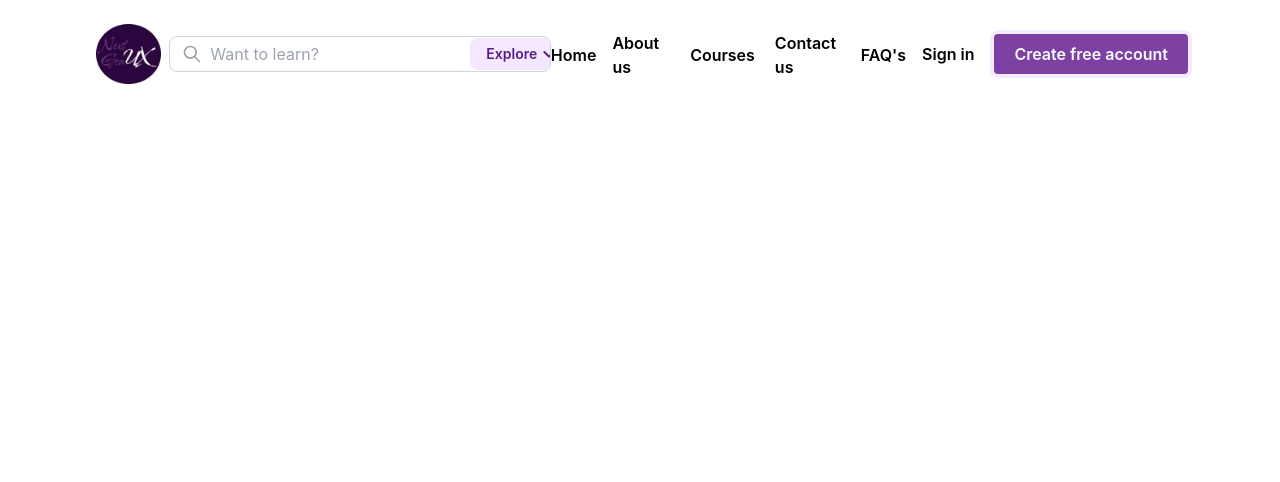
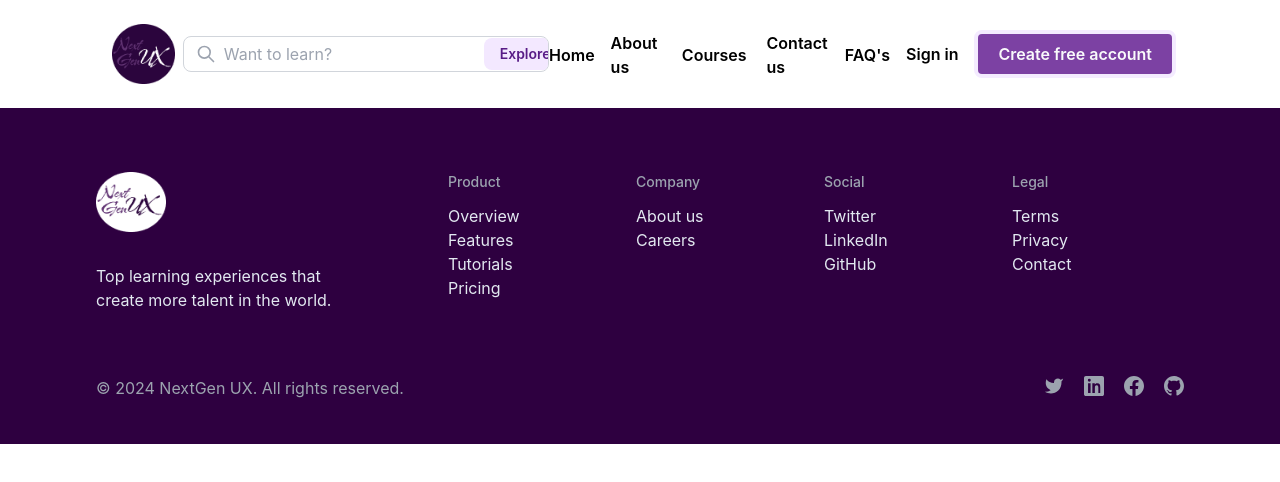
Before and after one commit to vaishnavibadwaik24/next-gen-ux, a React (Create React App) app: page / in a window 1280 px wide. Shown: the top 482 px of the page. Built offline with nearby package versions, Linux system fonts and the light colour scheme.

Commit message:
Footer section added

```diff
--- a/src/Home.jsx
+++ b/src/Home.jsx
@@ -1,5 +1,6 @@
 import React, { useState } from "react";
 import logo from "./logo.png";
+import logolight from "./logo-light.png";
 
 function Home() {
   const [isOpen, setIsOpen] = useState(false);
@@ -8,7 +9,7 @@ function Home() {
   return (
     <>
       {/* Start Header */}
-      <header className="p-4 bg-white text-black py-9 px-10">
+      <header className="p-4 bg-white text-black py-9 px-14">
         <div className="container flex justify-between h-9 mx-auto px-12">
           {/* Logo */}
           <a
@@ -216,6 +217,105 @@ function Home() {
         </div>
       </header>
       {/* End Header */}
+
+      {/* Start Footer */}
+      <footer class="text-gray-600 body-font" style={{backgroundColor: "rgba(46, 0, 64, 1)"}}>
+  <div class="container px-24 py-16 mx-auto flex md:items-center lg:items-start md:flex-row md:flex-nowrap flex-wrap flex-col">
+    <div class="w-64 flex-shrink-0 md:mx-0 mx-auto text-center md:text-left">
+      <img src={logolight} alt="logo-light" style={{width: "70px", height: "60px"}} />
+      <br />
+      <p class="mt-2 text-base text-slate-200">Top learning experiences that create more talent in the world.</p>
+    </div>
+    <div class="flex-grow flex flex-wrap md:pl-20 -mb-10 md:mt-0 mt-10 md:text-left text-center">
+      <div class="lg:w-1/4 md:w-1/2 w-full px-4">
+        <h2 class="title-font font-medium text-gray-400 text-sm text-sm mb-3">Product</h2>
+        <nav class="list-none mb-10">
+          <li>
+            <a class="text-slate-200">Overview</a>
+          </li>
+          <li>
+            <a class="text-slate-200">Features</a>
+          </li>
+          <li>
+            <a class="text-slate-200">Tutorials</a>
+          </li>
+          <li>
+            <a class="text-slate-200">Pricing</a>
+          </li>
+        </nav>
+      </div>
+      <div class="lg:w-1/4 md:w-1/2 w-full px-4">
+        <h2 class="title-font font-medium text-gray-400 text-sm text-sm mb-3">Company</h2>
+        <nav class="list-none mb-10">
+          <li>
+            <a class="text-slate-200">About us</a>
+          </li>
+          <li>
+            <a class="text-slate-200">Careers</a>
+          </li>
+        </nav>
+      </div>
+      <div class="lg:w-1/4 md:w-1/2 w-full px-4">
+        <h2 class="title-font font-medium text-gray-400 text-sm mb-3">Social</h2>
+        <nav class="list-none mb-10">
+          <li>
+            <a class="text-slate-200">Twitter</a>
+          </li>
+          <li>
+            <a class="text-slate-200">LinkedIn</a>
+          </li>
+          <li>
+            <a class="text-slate-200">GitHub</a>
+          </li>
+        </nav>
+      </div>
+      <div class="lg:w-1/4 md:w-1/2 w-full px-4">
+        <h2 class="title-font font-medium text-gray-400 text-sm text-sm mb-3">Legal</h2>
+        <nav class="list-none mb-10">
+          <li>
+            <a class="text-slate-200">Terms</a>
+          </li>
+          <li>
+            <a class="text-slate-200">Privacy</a>
+          </li>
+          <li>
+            <a class="text-slate-200">Contact</a>
+          </li>
+        </nav>
+      </div>
+    </div>
+  </div>
+  <div class="pb-11">
+    <div class="container mx-auto px-24 flex flex-wrap flex-col sm:flex-row">
+      <p class="text-gray-400 text-base text-center sm:text-left">© 2024 NextGen UX. All rights reserved.
+      </p>
+      <span class="inline-flex sm:ml-auto sm:mt-0 mt-2 justify-center sm:justify-start">
+      <a class="text-gray-400" href="#" title="Twitter">
+          <svg fill="currentColor" stroke-linecap="round" stroke-linejoin="round" stroke-width="2" class="w-5 h-5" viewBox="0 0 24 24">
+            <path d="M23 3a10.9 10.9 0 01-3.14 1.53 4.48 4.48 0 00-7.86 3v1A10.66 10.66 0 013 4s-4 9 5 13a11.64 11.64 0 01-7 2c9 5 20 0 20-11.5a4.5 4.5 0 00-.08-.83A7.72 7.72 0 0023 3z"></path>
+          </svg>
+        </a>
+        <a className="ml-5 text-gray-400" href="#" title="LinkedIn">
+  <svg xmlns="http://www.w3.org/2000/svg" fill="currentColor" viewBox="0 0 32 32" className="w-5 h-5 fill-current">
+    <path d="M29 0H3C1.343 0 0 1.343 0 3v26c0 1.657 1.343 3 3 3h26c1.657 0 3-1.343 3-3V3c0-1.657-1.343-3-3-3zM10.537 27H6.484V11.652h4.052V27zm-2.027-17.88a2.354 2.354 0 1 1 0-4.709 2.354 2.354 0 0 1 0 4.709zM27 27h-4.052V19.22c0-1.852-.036-4.229-2.575-4.229-2.577 0-2.973 2.009-2.973 4.084V27h-4.052V11.652h3.889v2.096h.055c.541-1.026 1.862-2.11 3.835-2.11 4.102 0 4.855 2.7 4.855 6.208V27z"></path>
+  </svg>
+</a>
+
+        <a className="ml-5 text-gray-400" href="#" title="Facebook">
+						<svg xmlns="http://www.w3.org/2000/svg" fill="currentColor" viewBox="0 0 32 32" className="w-5 h-5 fill-current">
+							<path d="M32 16c0-8.839-7.167-16-16-16-8.839 0-16 7.161-16 16 0 7.984 5.849 14.604 13.5 15.803v-11.177h-4.063v-4.625h4.063v-3.527c0-4.009 2.385-6.223 6.041-6.223 1.751 0 3.584 0.312 3.584 0.312v3.937h-2.021c-1.984 0-2.604 1.235-2.604 2.5v3h4.437l-0.713 4.625h-3.724v11.177c7.645-1.199 13.5-7.819 13.5-15.803z"></path>
+						</svg>
+					</a>
+          <a className="ml-5 text-gray-400" href="#" title="GitHub">
+  <svg xmlns="http://www.w3.org/2000/svg" fill="currentColor" viewBox="0 0 32 32" className="w-5 h-5 fill-current">
+    <path d="M16 0c-8.837 0-16 7.163-16 16 0 7.072 4.584 13.066 10.937 15.18 0.8 0.146 1.094-0.348 1.094-0.772 0-0.38-0.013-1.387-0.019-2.722-4.451 0.967-5.39-2.147-5.39-2.147-0.728-1.848-1.778-2.341-1.778-2.341-1.452-0.993 0.109-0.973 0.109-0.973 1.604 0.113 2.448 1.647 2.448 1.647 1.426 2.441 3.742 1.735 4.656 1.327 0.144-1.033 0.557-1.735 1.014-2.134-3.553-0.404-7.289-1.776-7.289-7.904 0-1.746 0.623-3.174 1.645-4.29-0.165-0.403-0.713-2.031 0.156-4.234 0 0 1.341-0.429 4.4 1.635 1.276-0.355 2.645-0.533 4.004-0.54 1.36 0.007 2.73 0.185 4.01 0.54 3.053-2.064 4.391-1.635 4.391-1.635 0.874 2.203 0.326 3.831 0.159 4.234 1.025 1.116 1.645 2.545 1.645 4.29 0 6.145-3.744 7.494-7.305 7.888 0.573 0.493 1.083 1.468 1.083 2.958 0 2.134-0.02 3.856-0.02 4.384 0 0.429 0.289 0.926 1.104 0.77 6.358-2.115 10.931-8.107 10.931-15.18 0-8.837-7.163-16-16-16z"></path>
+  </svg>
+</a>
+      </span>
+    </div>
+  </div>
+</footer>
+      {/* End Footer */}
     </>
   );
 }
```
Also changed, not shown: src/logo-light.png (added).
